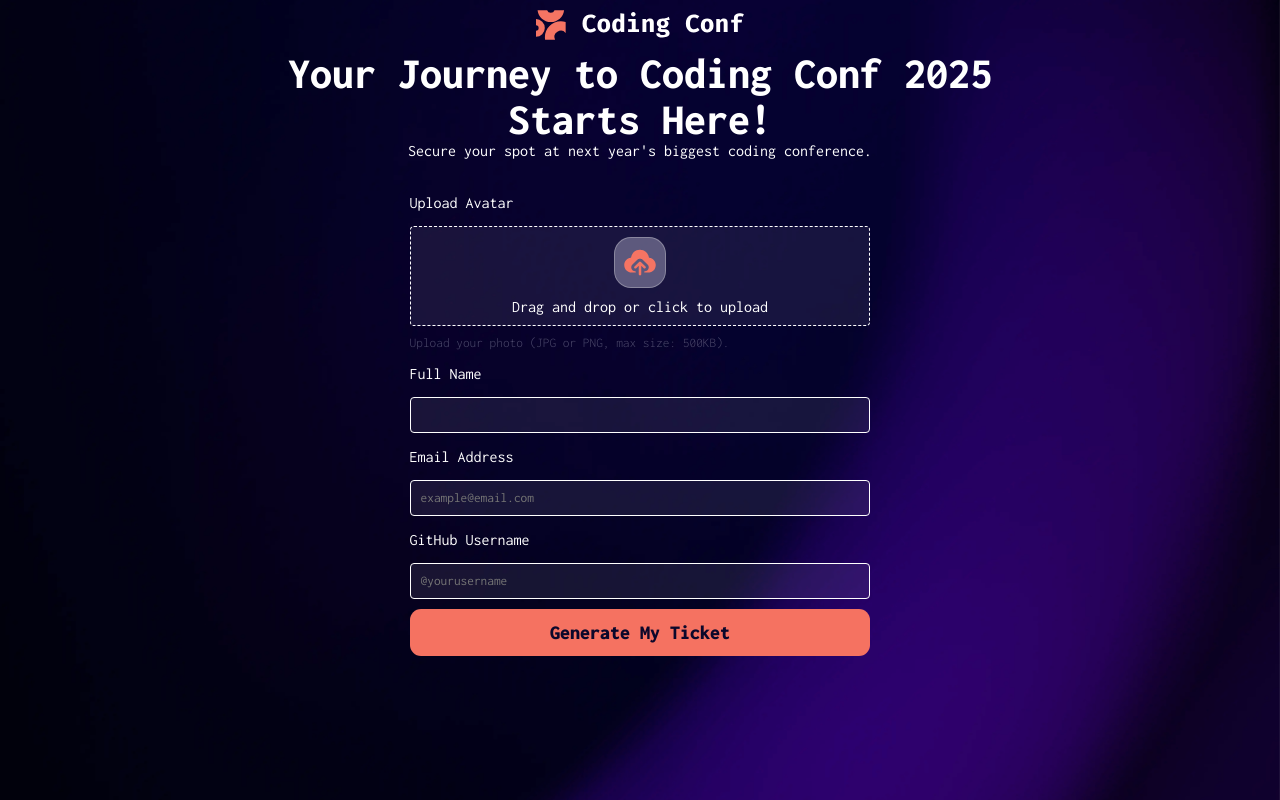
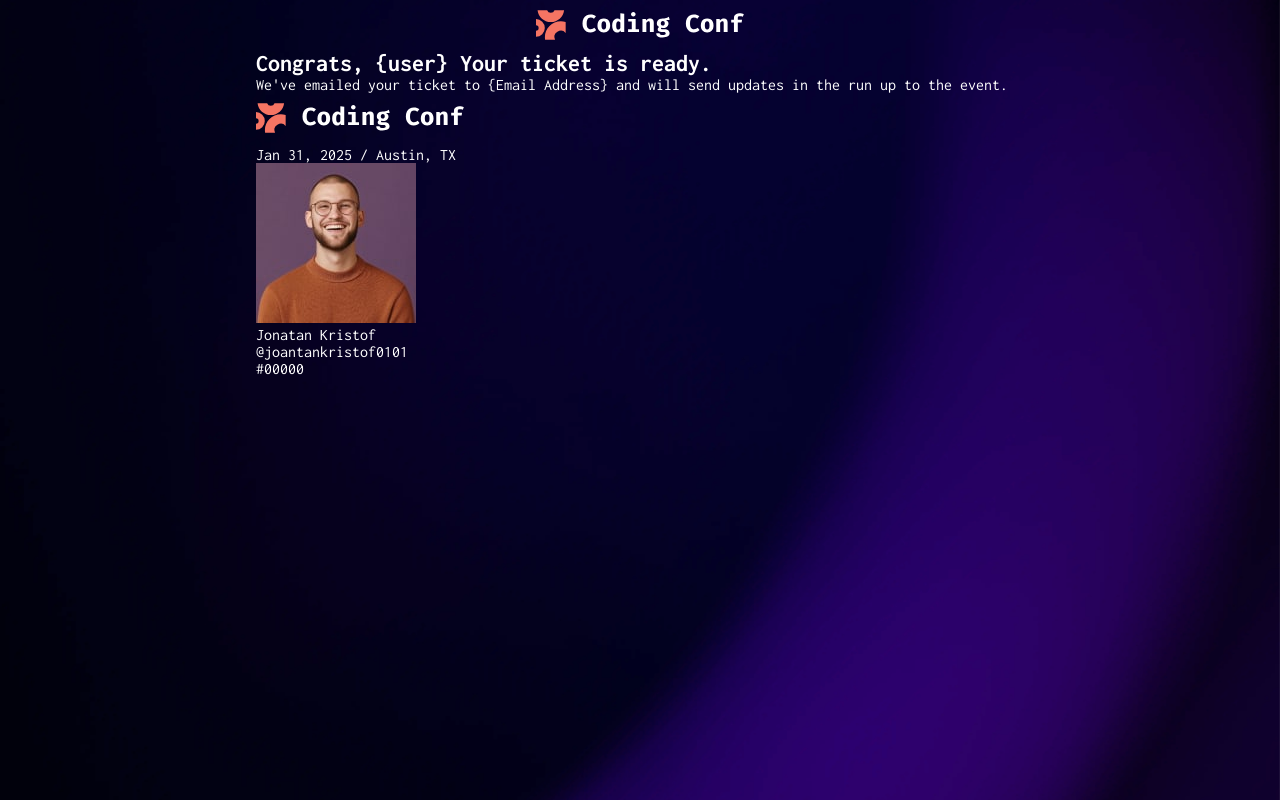
Before and after one commit to EDsnows/event-projet__frontend-mentor, a plain HTML site: page index.html in a window 1280 px wide. Drawn offline with Linux system fonts and the light colour scheme.

Commit message:
Leve refatoração CSS

```diff
--- a/index.html
+++ b/index.html
@@ -3,8 +3,9 @@
     <head>
     <meta charset="UTF-8">
     <meta name="viewport" content="width=device-width, initial-scale=1.0">
+    <link rel="stylesheet" href="./src/css/reset.css">
+    <link rel="stylesheet" href="./src/css/variables.css">
     <link rel="stylesheet" href="./src/css/style.css">
-
     <link rel="icon" type="image/png" sizes="32x32" href="./src/assets/images/favicon-32x32.png">
 
     <title>Frontend Mentor | Conference ticket generator</title>
@@ -46,20 +47,30 @@
                     <button type="submit" id="submit">Generate My Ticket</button>
                 </form>
             </section>
+            <!-- Form ends -->
+
+            <!-- Generated tickets starts -->
+            <section class="ticket-section active">
+                <h1 class="congrats-tittle">Congrats, {user} Your ticket is ready.</h1>
+                <p class="info">We've emailed your ticket to {Email Address} and will send updates in the run up to the event.</p>
+
+                <div class="container_ticket">
+                    <div class="ticket-info">
+                        <div class="event-info">
+                            <img src="./src/assets/images/logo-full.svg" alt="Logo do evento" class="event-logo">
+                            <p class="data-and-local">Jan 31, 2025 / Austin, TX</p>
+                        </div>
+                        <div class="user-info">
+                            <img src="./src/assets/images/image-avatar.jpg" alt="Imagem do avatar do usuário">
+                            <p>Jonatan Kristof</p>
+                            <p><i></i> @joantankristof0101</p>
+                        </div>
+                    </div>
+                    <div class="ticket-number">#00000</div>
+                </div>
+            </section>
+            <!-- Generated tickets ends -->
         </main>
-    <!-- Form ends -->
-
-    <!-- Generated tickets starts -->
-
-    <!-- Congrats, {Full Name} Your ticket is ready.
-
-    We've emailed your ticket to {Email Address} and will send updates in the run up to the event. -->
-
-    <!-- Coding Conf -->
-    <!-- Jan 31, 2025 / Austin, TX -->
-
-    <!-- Generated tickets ends -->
-
     <!-- <div class="attribution">
         Challenge by <a href="https://www.frontendmentor.io?ref=challenge">Frontend Mentor</a>.
         Coded by <a href="#">Eduardo (EDsnows) Neves</a>.
--- /dev/null
+++ b/src/css/reset.css
@@ -0,0 +1,13 @@
+* {
+    padding: 0px;
+	margin: 0px;
+	box-sizing: border-box;
+}
+
+input[type="text"],
+input[type="email"],
+input[type="file"],
+button{
+    background: none;
+    border: none;
+}
--- a/src/css/style.css
+++ b/src/css/style.css
@@ -1,20 +1,9 @@
-@font-face {
-    font-family: 'Inconsolata';
-    src: url(../assets/fonts/Inconsolata-VariableFont_wdth\,wght.ttf);
+*{
+    font-family: var(--principal-font)
 }
 
-* {
-    padding: 0px;
-	margin: 0px;
-	box-sizing: border-box;
-    font-family: 'Inconsolata', Courier, monospace;
-}
-
-input[type="text"],
-input[type="email"],
-input[type="file"]{
-    background: none;
-    border: none;
+section:not(.active){
+    display: none;
 }
 
 body {
--- /dev/null
+++ b/src/css/variables.css
@@ -0,0 +1,9 @@
+@font-face {
+    font-family: 'Inconsolata';
+    src: url(../assets/fonts/Inconsolata-VariableFont_wdth\,wght.ttf);
+}
+
+
+:root{
+    --principal-font: 'Inconsolata', Courier, monospace;
+}
```
